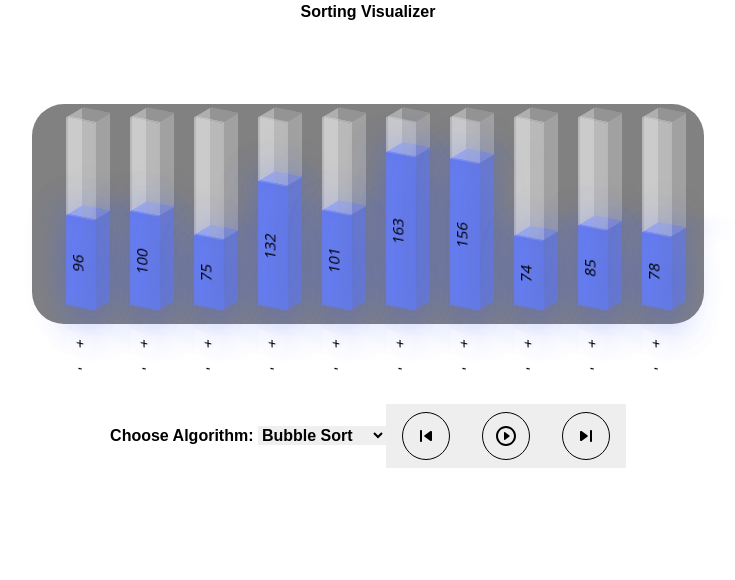
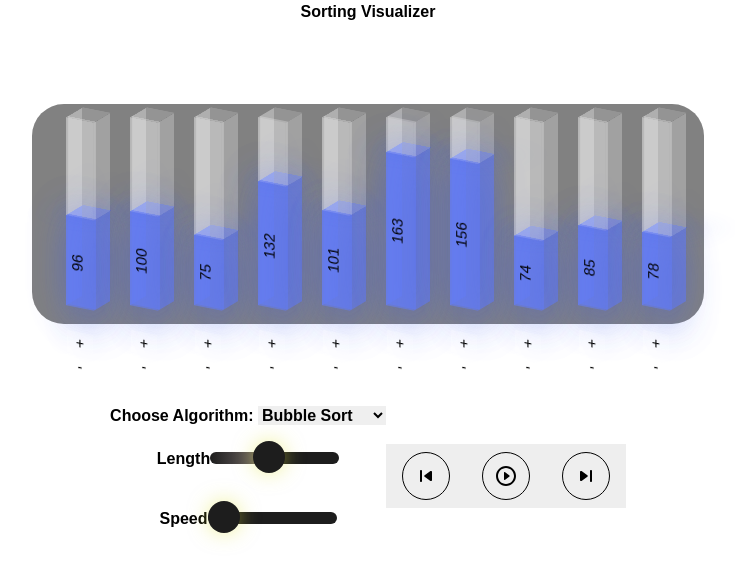
Before and after one commit to vansh-sardana/SortingVisualizer, a React app: page / in a window 1280 px wide. Shown: the top 580 px of the page, without its empty margins (272-1007 px from the left). Built offline with nearby package versions, Linux system fonts and the light colour scheme; the HTML template or start-up script is replaced by a standard one.

Commit message:
Added the length and speed functionality

```diff
--- a/src/App.css
+++ b/src/App.css
@@ -2,10 +2,17 @@
     text-align: center;
   }
 
-  *{
+  *, *::before, *::after{
+    margin: 0;
+    padding: 0;
     box-sizing: border-box;
-  }
+    font-family: 'Nunito', sans-serif;
+}
 
+:root{
+  --vb-darkbg: #111;
+  --dk-lightbh: #1d1d1d;
+}
   .frame{
     margin: 0;
     display: flex;
@@ -63,3 +70,40 @@
     font-weight: 700;
     font-style: normal;
   }
+
+  .slider{
+    appearance: none;
+    height: 0.75rem;
+    cursor: pointer;
+    border-radius: 1rem;
+    background-color: var(--dk-lightbh);
+    margin-top: 1.5rem;
+    margin-bottom: 1.5rem;
+    background-image: linear-gradient(0.25turn, var(--dk-lightbh), #837878);
+    background-repeat: no-repeat;
+    rotate: 90deg;
+}
+
+.slider::-webkit-slider-thumb{
+    position: relative;
+    appearance: none;
+    background-color: var(--dk-lightbh);
+    width: 2rem;
+    height: 2rem;
+    border-radius: 50%;
+    cursor: pointer;
+    margin-top: -2px;
+    transition: all 100ms ease-in-out;
+    box-shadow: 0 0 20px 0 rgb(225, 229, 61, 0.5);
+}
+
+.slider:focus{
+    outline: 3px solid var(--dk-lightbh);
+}
+
+.slider::-webkit-slider-thumb:hover{
+    outline: 2px solid var(--dk-lightbh);
+    background-color: var(#ffffff);
+    box-shadow: 0 0 20px 0 rgb(225, 229, 61, 0.5);
+
+}
--- a/src/App.jsx
+++ b/src/App.jsx
@@ -24,9 +24,10 @@ const App = () => {
     'Merge Sort': mergeSort,
   }
   const [algo, setAlgo] = useState("Bubble Sort");
+  const customDelay= useRef(2000);
   const [prop, setProp] = useState({
     count: 10,
-    delay: 1000,
+    delay: 2000,
     mini: 50,
     maxi: 200,
   });
@@ -64,7 +65,7 @@ const App = () => {
 
   useEffect(() => {
     createArr();
-  }, []);
+  }, [prop.count]);
 
   const handleAlgoChange = (e) => {
     setAlgo(e.target.value);
@@ -104,9 +105,12 @@ const App = () => {
   };
   const startHandler = async () => {
     setIsSorting(true);
-    await run(curr, setArrProp, timeouts);
+    await run(curr, setArrProp, prop);
     setIsSorting(false);
   }
+  const optionsChangeHandler = (event) => {
+    setProp({...prop, count: event.target.value});
+  };
   return (
     <div className='App relative bg-[#111] min-w-full min-h-[100vh] flex flex-col items-center'>
       <div className="nunito-700 text-center text-6xl text-white p-10 relative z-20 bg-transparent">Sorting Visualizer</div>
@@ -119,9 +123,9 @@ const App = () => {
           }
         </div>
       </div>
-      <div className="control-panel flex flex-col gap-2 nunito-700 relative z-20">
-        <div className='flex'>
-          <div className="algorithm-selection text-white bg-transparent m-5">
+      <div className="control-panel flex flex-col gap-2 nunito-700 relative z-20 text-white ">
+        <div className='flex gap-10 grow'>
+          <div className="algorithm-selection bg-transparent m-5">
             <label htmlFor="algorithm-select">Choose Algorithm: </label>
             <select id="algorithm-select" value={algo} onChange={handleAlgoChange} className='bg-transparent'>
               {
@@ -130,6 +134,14 @@ const App = () => {
                 ))
               }
             </select>
+          </div>
+          <div className='flex gap-4 justify-center items-center'>
+            <label htmlFor="count">Length</label>
+            <input type="range" name="len" id="count" min="2" max="20" className="slider" step="1" onChange={optionsChangeHandler} value={prop.count} style={{backgroundSize: (prop.count-1)*100/(19)+'% 100%'}}  />
+          </div>
+          <div className='flex gap-4 justify-center items-center'>
+            <label htmlFor="speed">Speed</label>
+            <input type="range" id="speed" min="1" max="20" className="slider" step="1" onChange={(e)=>{setProp({...prop, "delay": (customDelay.current/e.target.value)})}} value={ (customDelay.current/prop.delay)} style={{backgroundSize: (customDelay.current/prop.delay-1)*100/(19)+'% 100%'}}  />
           </div>
         </div>
 
--- a/src/runAlgorithms/run.jsx
+++ b/src/runAlgorithms/run.jsx
@@ -1,11 +1,9 @@
-const run = async (curr, setArrProp) => {
+const run = async (curr, setArrProp, prop) => {
     const { colorSteps, arraySteps } = curr;
     const len = arraySteps.length;
-    console.log(len);
     for (let i = 0; i < len; i++) {
-      console.log("Running step", i);
       setArrProp({arr: arraySteps[i], colorKey: colorSteps[i]});
-      await delay(1000);
+      await delay(prop.delay);
     }
   };
 
```
